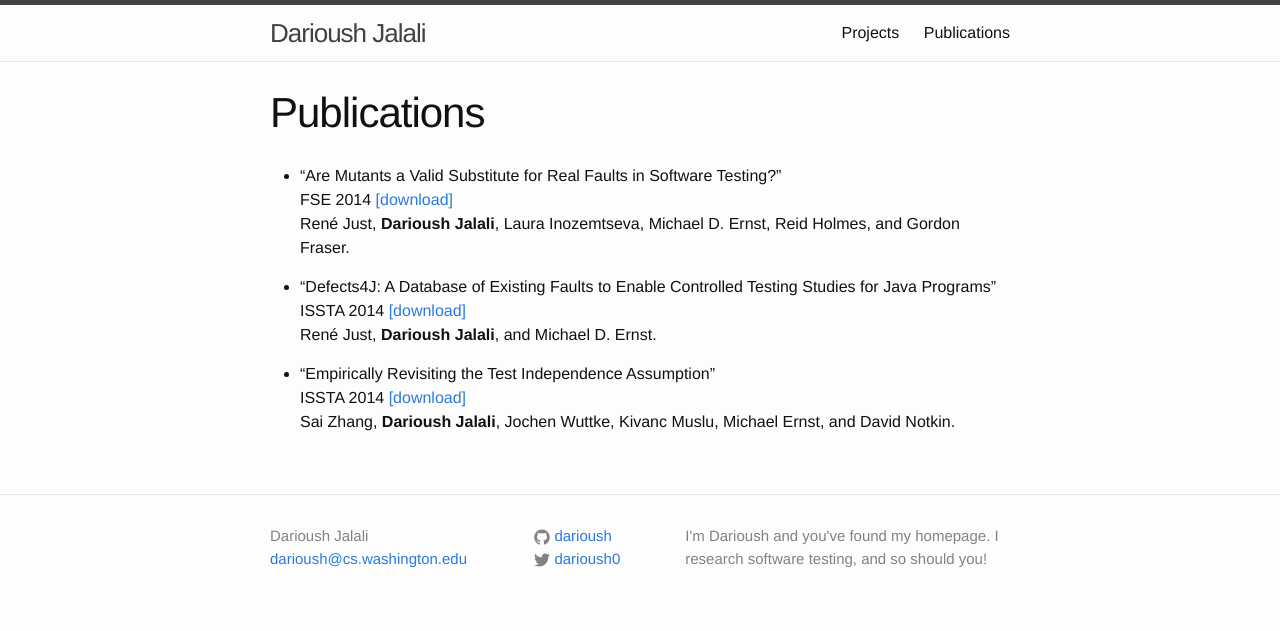
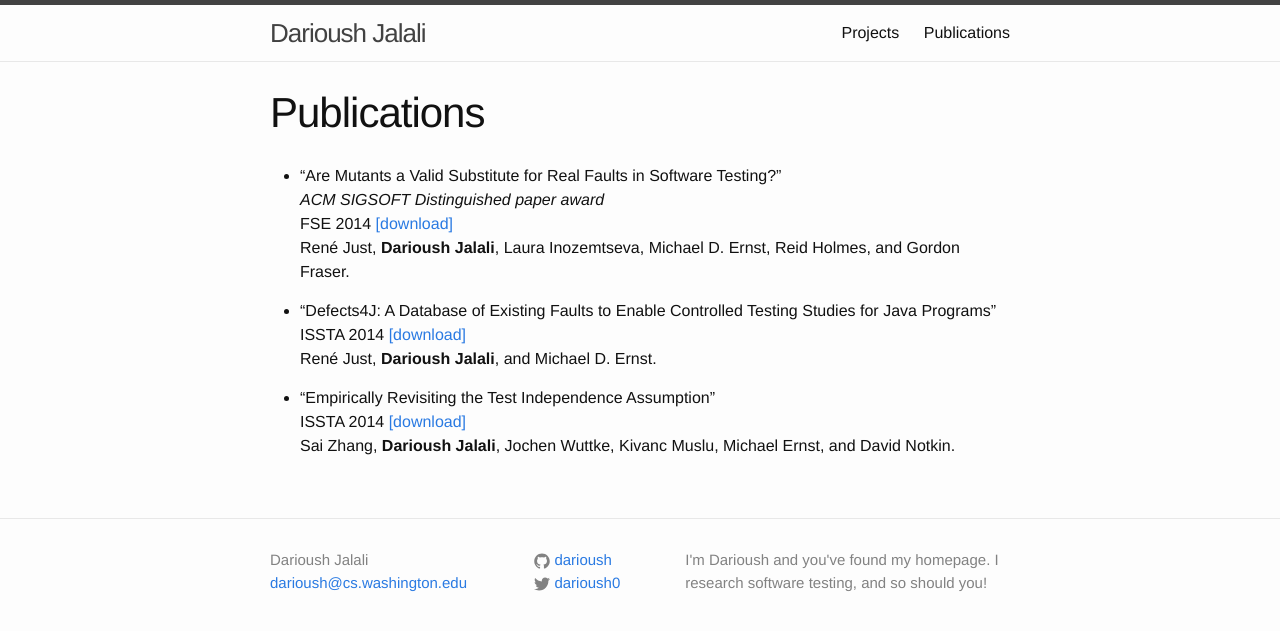
Before and after one commit to darioush/darioush.github.io, a Jekyll site: the page built from publications.md, in a window 1280 px wide. Shown: the top 631 px of the page. Built offline with Jekyll 4.4.1, drawn with Linux system fonts in a browser that asks for light colours.

Commit message:
Adding award, yay

```diff
--- a/publications.md
+++ b/publications.md
@@ -5,6 +5,7 @@ permalink: /publications/
 ---
 
 * "Are Mutants a Valid Substitute for Real Faults in Software Testing?"
+    : *ACM SIGSOFT Distinguished paper award*
     : FSE 2014 [[download]][fse14]
     : René Just, **Darioush Jalali**, Laura Inozemtseva, Michael D. Ernst, Reid Holmes, and Gordon Fraser.
 
```
